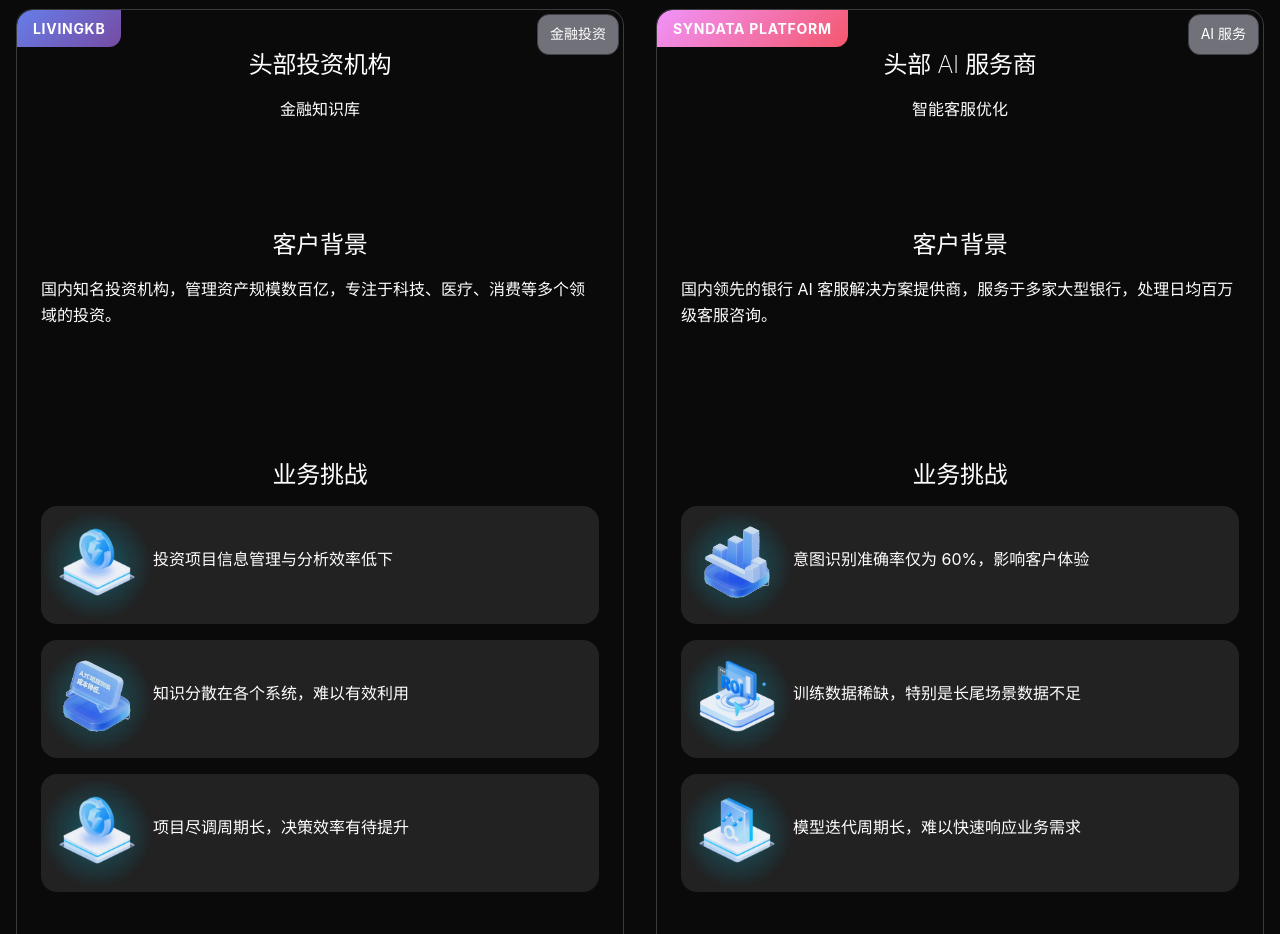
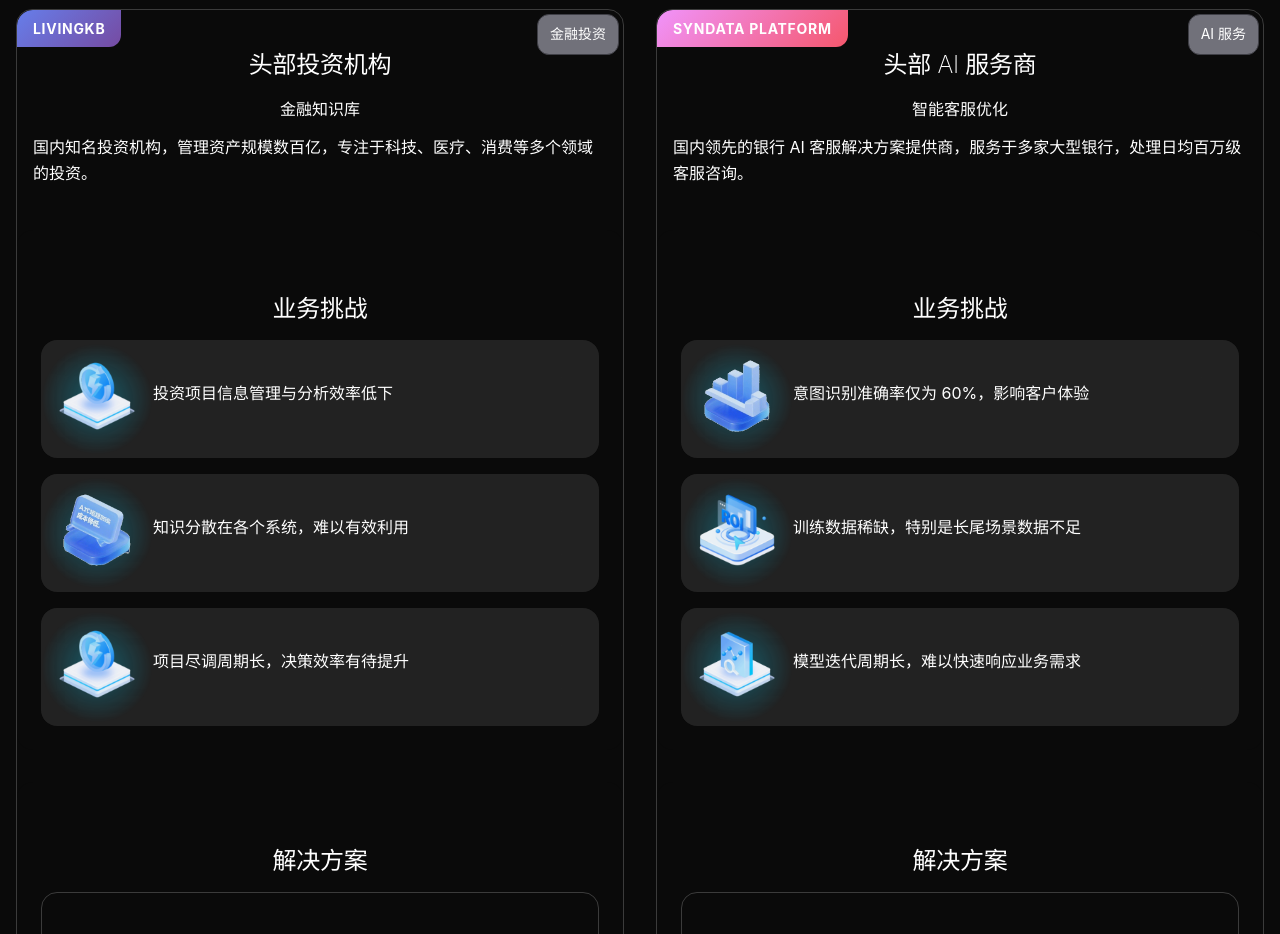
Before and after one commit to snailuu/dataarc-website, a Vue app: page /cases in a window 1280 px wide. Shown: the part 1800-2734 px from the top of the page. Built offline with nearby package versions, Linux system fonts and the light colour scheme.

Commit message:
样式：缩短客户背景空间篇幅

```diff
--- a/src/views/Cases.vue
+++ b/src/views/Cases.vue
@@ -88,6 +88,9 @@
                 <div class="content-bilingual">
                   <span class="content-main">{{ caseItem.subtitle }}</span>
                 </div>
+                <div class="content-bilingual">
+                  <p class="content-main">{{ caseItem.background }}</p>
+                </div>
               </div>
               <div class="industry-bilingual">
                 <span class="content-main">{{ caseItem.industry }}</span>
@@ -95,14 +98,6 @@
             </div>
 
             <div class="case-body">
-              <div class="case-section">
-                <div class="title-bilingual">
-                  <h4 class="title-main">{{ labelsContent.clientBackground }}</h4>
-                </div>
-                <div class="content-bilingual">
-                  <p class="content-main">{{ caseItem.background }}</p>
-                </div>
-              </div>
 
               <div class="case-section">
                 <div class="title-bilingual">
```
